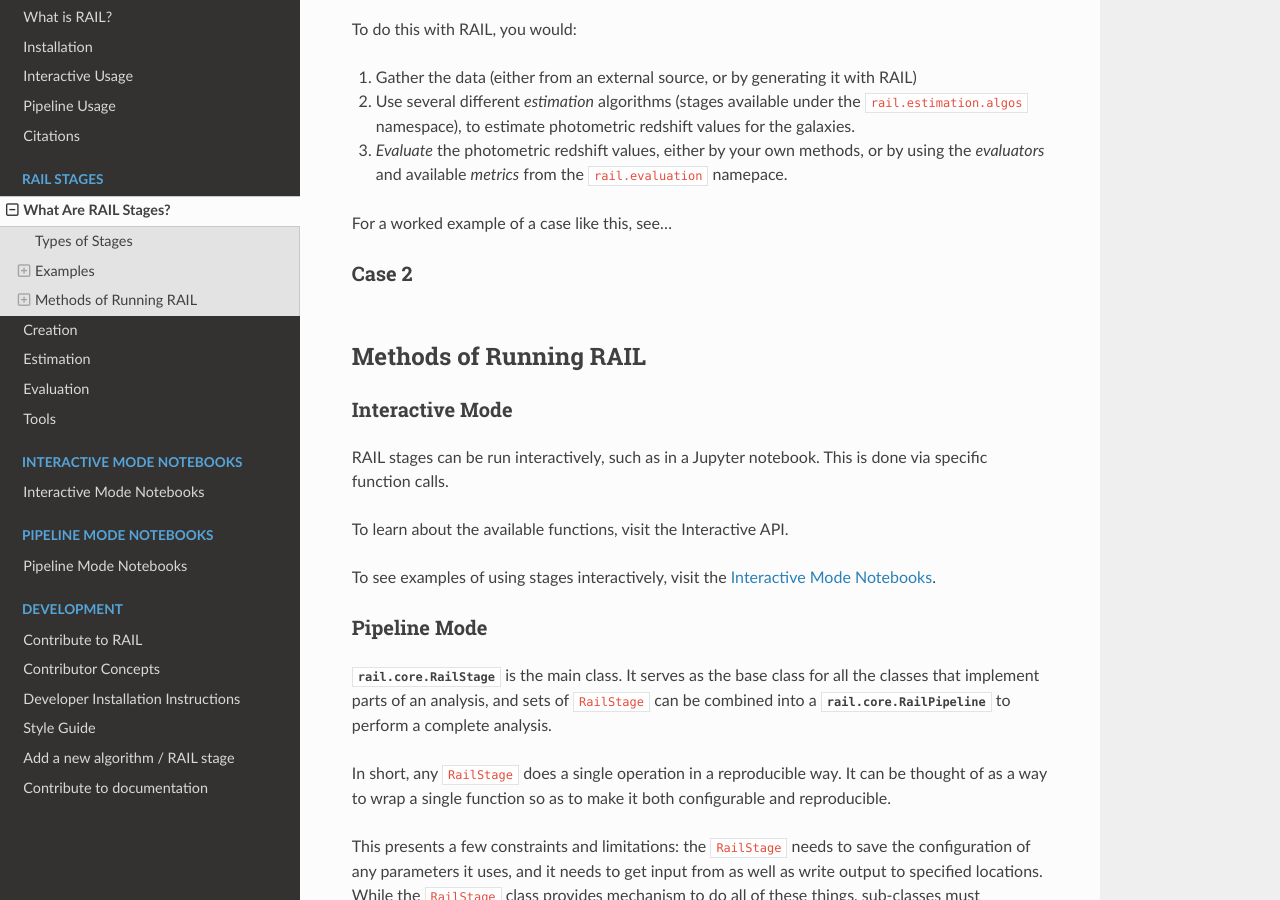
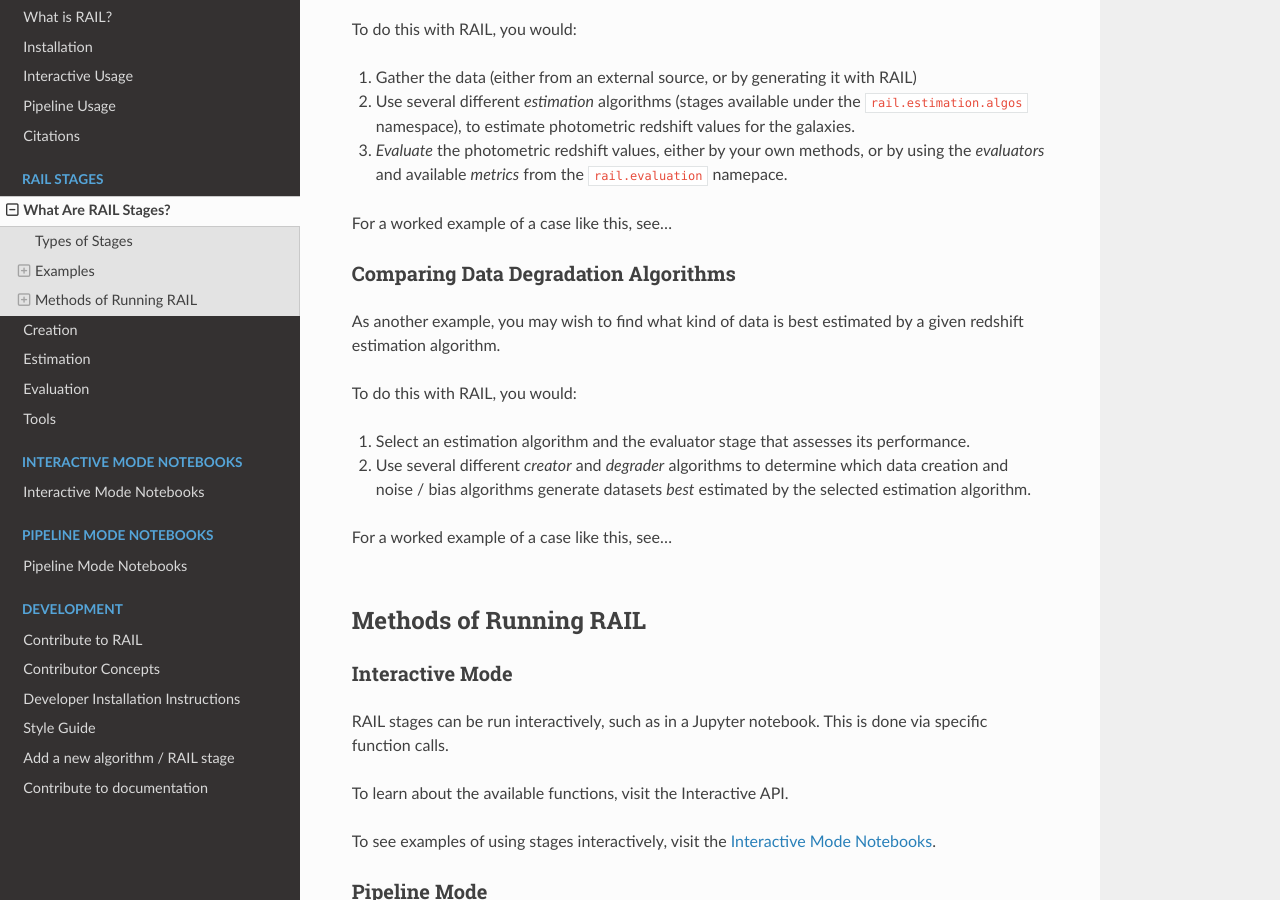
Before and after one commit to LSSTDESC/rail, a Sphinx documentation site: the page built from docs/source/rail_stages/what_are_rail_stages.rst, in a window 1280 px wide and 900 px high, scrolled down 1073 px. Built offline with Sphinx 7.4.7 and the Read the Docs theme 3.1.0, drawn with Linux system fonts in a browser that asks for light colours; nearby versions of some CDN libraries; pages that are not in the unit, such as notebooks, are missing from menus; the version number could not be read and is left out.

Commit message:
added second use case

```diff
--- a/docs/source/rail_stages/what_are_rail_stages.rst
+++ b/docs/source/rail_stages/what_are_rail_stages.rst
@@ -53,13 +53,22 @@
 .. TBD: links to notebooks
 For a worked example of a case like this, see...
 
-------
-Case 2
-------
+-------------------------------------
+Comparing Data Degradation Algorithms
+-------------------------------------
 
-..
-.. e.g. test how well estimation algorithms work under different degraders
+As another example, you may wish to find what kind of data is best estimated by
+a given redshift estimation algorithm.
 
+To do this with RAIL, you would:
+
+#. Select an estimation algorithm and the evaluator stage that assesses its
+   performance.
+#. Use several different *creator* and *degrader* algorithms to determine which
+   data creation and noise / bias algorithms generate datasets *best* estimated
+   by the selected estimation algorithm.
+
+For a worked example of a case like this, see...
 
 =======================
 Methods of Running RAIL
```
